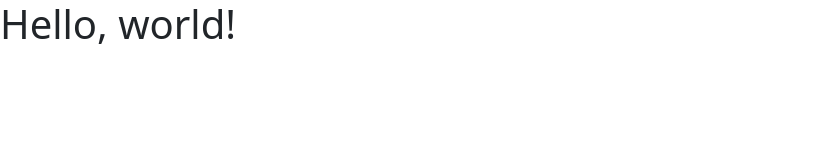
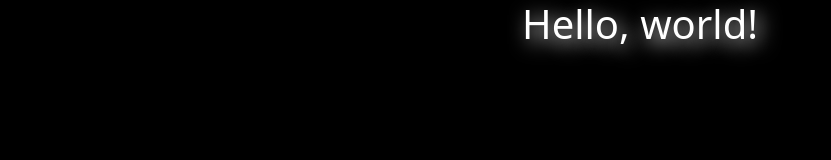
Before and after one commit to GarrettJB/collab-practice, a plain HTML site: page index.html in a window 1280 px wide. Shown: the whole page, without its empty margins (0-831 px from the left). Drawn offline with nearby package versions, Linux system fonts and the light colour scheme.

Commit message:
feat: add index style link & css properties

```diff
--- a/css/style.css
+++ b/css/style.css
@@ -0,0 +1,13 @@
+* {
+    box-sizing: border-box;
+}
+
+body {
+    background-color: black;
+    color: white;
+}
+
+h1 {
+    text-align: center;
+    text-shadow: 5px 5px 20px white;
+}
--- a/index.html
+++ b/index.html
@@ -1,5 +1,7 @@
 <!doctype html>
+
 <html lang="en">
+
   <head>
     <!-- Required meta tags -->
     <meta charset="utf-8">
@@ -8,8 +10,11 @@
     <!-- Bootstrap CSS -->
     <link href="https://cdn.jsdelivr.net/npm/bootstrap@5.1.3/dist/css/bootstrap.min.css" rel="stylesheet" integrity="sha384-1BmE4kWBq78iYhFldvKuhfTAU6auU8tT94WrHftjDbrCEXSU1oBoqyl2QvZ6jIW3" crossorigin="anonymous">
 
+    <link rel="stylesheet" href="css/style.css">
+
     <title>Hello, world!</title>
   </head>
+
   <body>
     <h1>Hello, world!</h1>
 
@@ -23,5 +28,9 @@
     <script src="https://cdn.jsdelivr.net/npm/@popperjs/core@2.10.2/dist/umd/popper.min.js" integrity="sha384-7+zCNj/IqJ95wo16oMtfsKbZ9ccEh31eOz1HGyDuCQ6wgnyJNSYdrPa03rtR1zdB" crossorigin="anonymous"></script>
     <script src="https://cdn.jsdelivr.net/npm/bootstrap@5.1.3/dist/js/bootstrap.min.js" integrity="sha384-QJHtvGhmr9XOIpI6YVutG+2QOK9T+ZnN4kzFN1RtK3zEFEIsxhlmWl5/YESvpZ13" crossorigin="anonymous"></script>
     -->
+
+
+
   </body>
+
 </html>
```
